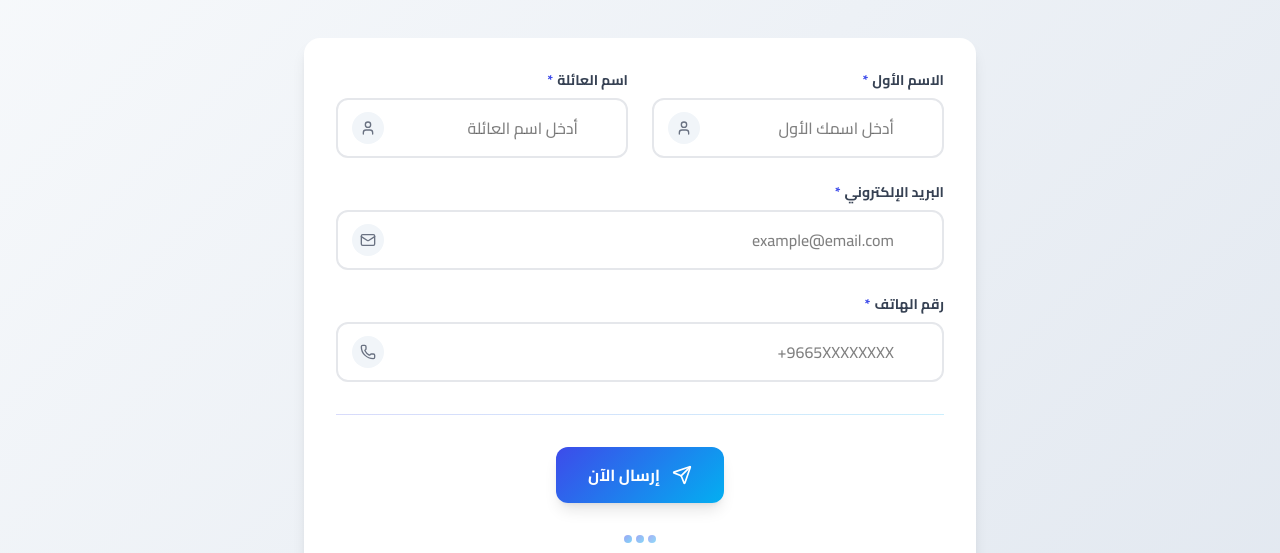
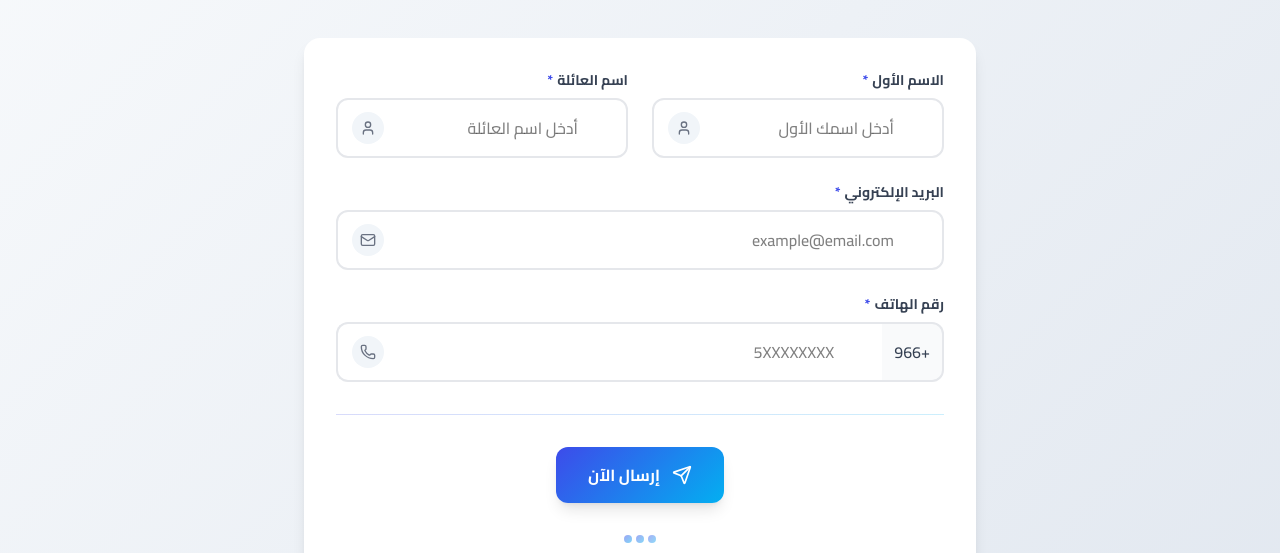
Before and after one commit to riadosman/mada_investment, a Next.js app: page /start in a window 1280 px wide. Shown: the part 236-789 px from the top of the page. Built offline with nearby package versions, Linux system fonts and the light colour scheme.

Commit message:
edit fixed country code

```diff
--- a/app/start/page.jsx
+++ b/app/start/page.jsx
@@ -16,15 +16,40 @@ const Start = () => {
   const route = useRouter();
   const handleInputChange = (e) => {
     const { name, value } = e.target;
+
+    // Special handling for phone field
+    if (name === "phone") {
+      // Remove any non-digit characters
+      const digitsOnly = value.replace(/\D/g, "");
+
+      // If user tries to delete everything or enters something that doesn't start with 5
+      if (
+        digitsOnly.length === 0 ||
+        (digitsOnly.length > 0 && digitsOnly[0] !== "5")
+      ) {
+        return; // Don't update if it doesn't start with 5 or is empty
+      }
+
+      // Limit to 9 digits (5 + 8 more digits)
+      const limitedDigits = digitsOnly.slice(0, 9);
+
+      setFormData((prev) => ({
+        ...prev,
+        [name]: limitedDigits,
+      }));
+    } else {
       setFormData((prev) => ({
         ...prev,
         [name]: value,
       }));
+    }
   };
+
   const isSaudiPhone = (phone) => {
-    const saudiPattern = /^(\+9665\d{8}|05\d{8})$/;
-    return saudiPattern.test(phone);
+    // Check if phone has exactly 9 digits and starts with 5
+    return phone.length === 9 && phone[0] === "5";
   };
+
   const handleSubmit = async (e) => {
     e.preventDefault();
     setIsLoading(true);
@@ -39,9 +64,16 @@ const Start = () => {
       return;
     }
     try {
+      // Send the full phone number with country code
+      const phoneWithCountryCode = `+966${formData.phone}`;
+      const submissionData = {
+        ...formData,
+        phone: phoneWithCountryCode,
+      };
+
       const res = await fetch("/api/send-to-google", {
         method: "POST",
-        body: JSON.stringify(formData),
+        body: JSON.stringify(submissionData),
         headers: { "Content-Type": "application/json" },
       });
       const data = await res.json();
@@ -89,7 +121,7 @@ const Start = () => {
       name: "phone",
       label: "رقم الهاتف",
       type: "tel",
-      placeholder: "+9665XXXXXXXX",
+      placeholder: "5XXXXXXXX",
       icon: Phone,
       required: true,
     },
@@ -224,40 +256,35 @@ const Start = () => {
                 })}
               </div>
 
-              {/* Email and Phone Fields */}
-              {inputFields.slice(2).map((field) => {
-                const Icon = field.icon;
-                return (
-                  <div key={field.name} className="relative">
+              {/* Email Field */}
+              <div className="relative">
                 <label className="block text-sm font-bold text-gray-700 mb-2">
-                      {field.label}
-                      {field.required && (
+                  البريد الإلكتروني
                   <span
                     className="mr-1"
                     style={{ color: "var(--primary-color)" }}
                   >
                     *
                   </span>
-                      )}
                 </label>
 
                 <div className="relative">
                   <input
-                        type={field.type}
-                        name={field.name}
-                        value={formData[field.name]}
+                    type="email"
+                    name="email"
+                    value={formData.email}
                     onChange={handleInputChange}
-                        onFocus={() => setFocusedField(field.name)}
+                    onFocus={() => setFocusedField("email")}
                     onBlur={() => setFocusedField(null)}
-                        placeholder={field.placeholder}
-                        required={field.required}
+                    placeholder="example@email.com"
+                    required
                     className={`w-full px-4 py-4 pr-12 border-2 rounded-xl text-right font-medium transition-all duration-300 focus:outline-none focus:shadow-lg ${
-                          focusedField === field.name
+                      focusedField === "email"
                         ? "border-transparent shadow-lg"
                         : "border-gray-200 hover:border-gray-300"
                     }`}
                     style={
-                          focusedField === field.name
+                      focusedField === "email"
                         ? {
                             boxShadow: `0 0 0 2px var(--primary-color), 0 10px 25px rgba(3, 227, 150, 0.1)`,
                           }
@@ -267,18 +294,18 @@ const Start = () => {
 
                   <div
                     className={`absolute left-4 top-1/2 transform -translate-y-1/2 w-8 h-8 rounded-full flex items-center justify-center transition-all duration-300 ${
-                          focusedField === field.name ? "scale-110" : ""
+                      focusedField === "email" ? "scale-110" : ""
                     }`}
                     style={{
                       background:
-                            focusedField === field.name
+                        focusedField === "email"
                           ? `linear-gradient(135deg, var(--primary-color), var(--secondary-color))`
                           : "#f1f5f9",
                     }}
                   >
-                        <Icon
+                    <Mail
                       className={`w-4 h-4 transition-colors duration-300 ${
-                            focusedField === field.name
+                        focusedField === "email"
                           ? "text-white"
                           : "text-gray-500"
                       }`}
@@ -286,8 +313,82 @@ const Start = () => {
                   </div>
                 </div>
               </div>
-                );
-              })}
+
+              {/* Phone Field with Fixed Country Code */}
+              <div className="relative">
+                <label className="block text-sm font-bold text-gray-700 mb-2">
+                  رقم الهاتف
+                  <span
+                    className="mr-1"
+                    style={{ color: "var(--primary-color)" }}
+                  >
+                    *
+                  </span>
+                </label>
+
+                <div className="relative">
+                  <div className="flex">
+                    {/* Country Code (Fixed) */}
+                    <div
+                      className="flex items-center px-3 border-2 border-l-0 rounded-r-xl bg-gray-50 border-gray-200"
+                      style={
+                        focusedField === "phone"
+                          ? {
+                              borderColor: "var(--primary-color)",
+                              boxShadow: `0 0 0 2px var(--primary-color)`,
+                            }
+                          : {}
+                      }
+                    >
+                      <span className="text-gray-700 font-medium">+966</span>
+                    </div>
+
+                    {/* Phone Number Input */}
+                    <input
+                      type="tel"
+                      name="phone"
+                      value={formData.phone}
+                      onChange={handleInputChange}
+                      onFocus={() => setFocusedField("phone")}
+                      onBlur={() => setFocusedField(null)}
+                      placeholder="5XXXXXXXX"
+                      required
+                      className={`flex-1 px-4 py-4 pr-12 border-2 border-r-0 rounded-l-xl text-right font-medium transition-all duration-300 focus:outline-none focus:shadow-lg ${
+                        focusedField === "phone"
+                          ? "border-transparent shadow-lg"
+                          : "border-gray-200 hover:border-gray-300"
+                      }`}
+                      style={
+                        focusedField === "phone"
+                          ? {
+                              boxShadow: `0 0 0 2px var(--primary-color), 0 10px 25px rgba(3, 227, 150, 0.1)`,
+                            }
+                          : {}
+                      }
+                    />
+                  </div>
+
+                  <div
+                    className={`absolute left-4 top-1/2 transform -translate-y-1/2 w-8 h-8 rounded-full flex items-center justify-center transition-all duration-300 ${
+                      focusedField === "phone" ? "scale-110" : ""
+                    }`}
+                    style={{
+                      background:
+                        focusedField === "phone"
+                          ? `linear-gradient(135deg, var(--primary-color), var(--secondary-color))`
+                          : "#f1f5f9",
+                    }}
+                  >
+                    <Phone
+                      className={`w-4 h-4 transition-colors duration-300 ${
+                        focusedField === "phone"
+                          ? "text-white"
+                          : "text-gray-500"
+                      }`}
+                    />
+                  </div>
+                </div>
+              </div>
 
               {/* Divider */}
               <div
```
Lines whose indentation alone changed are shown as unchanged.
